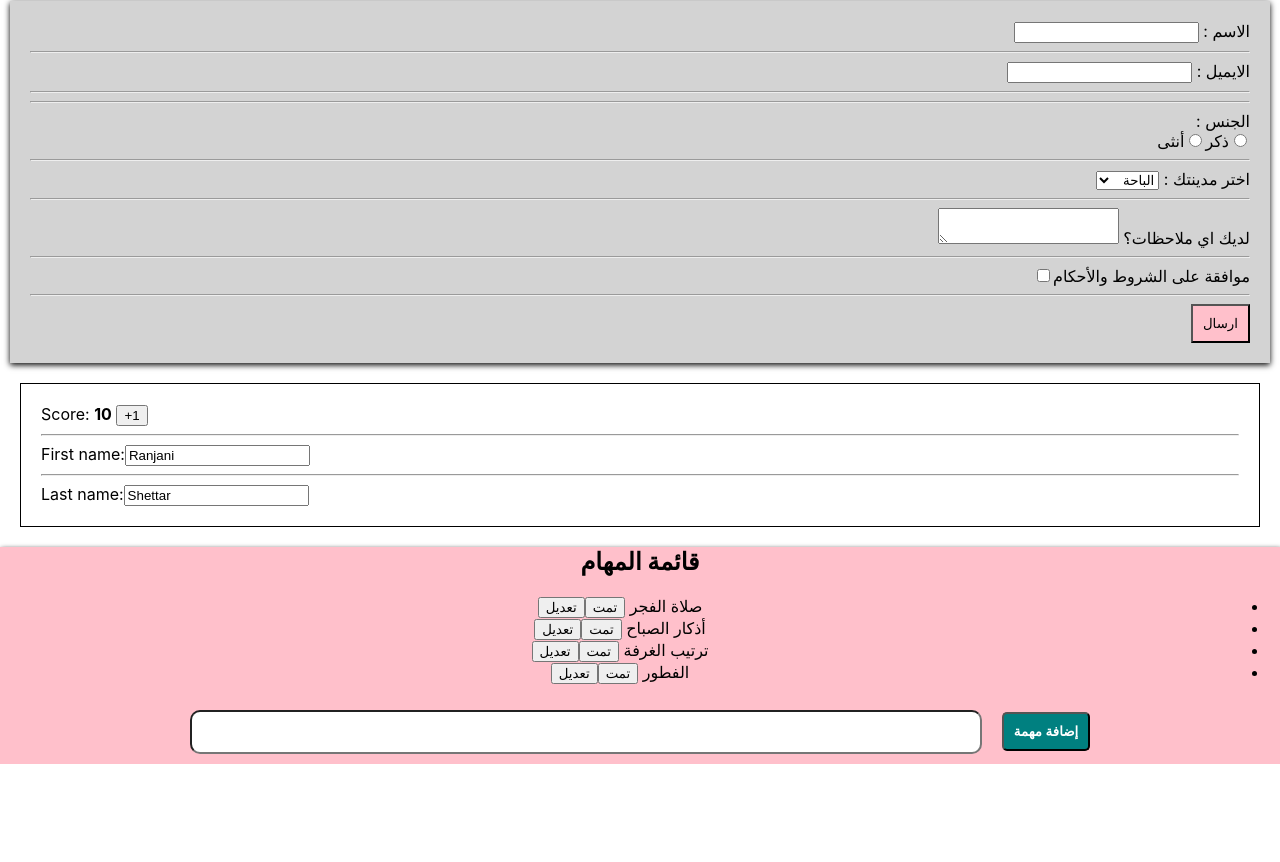
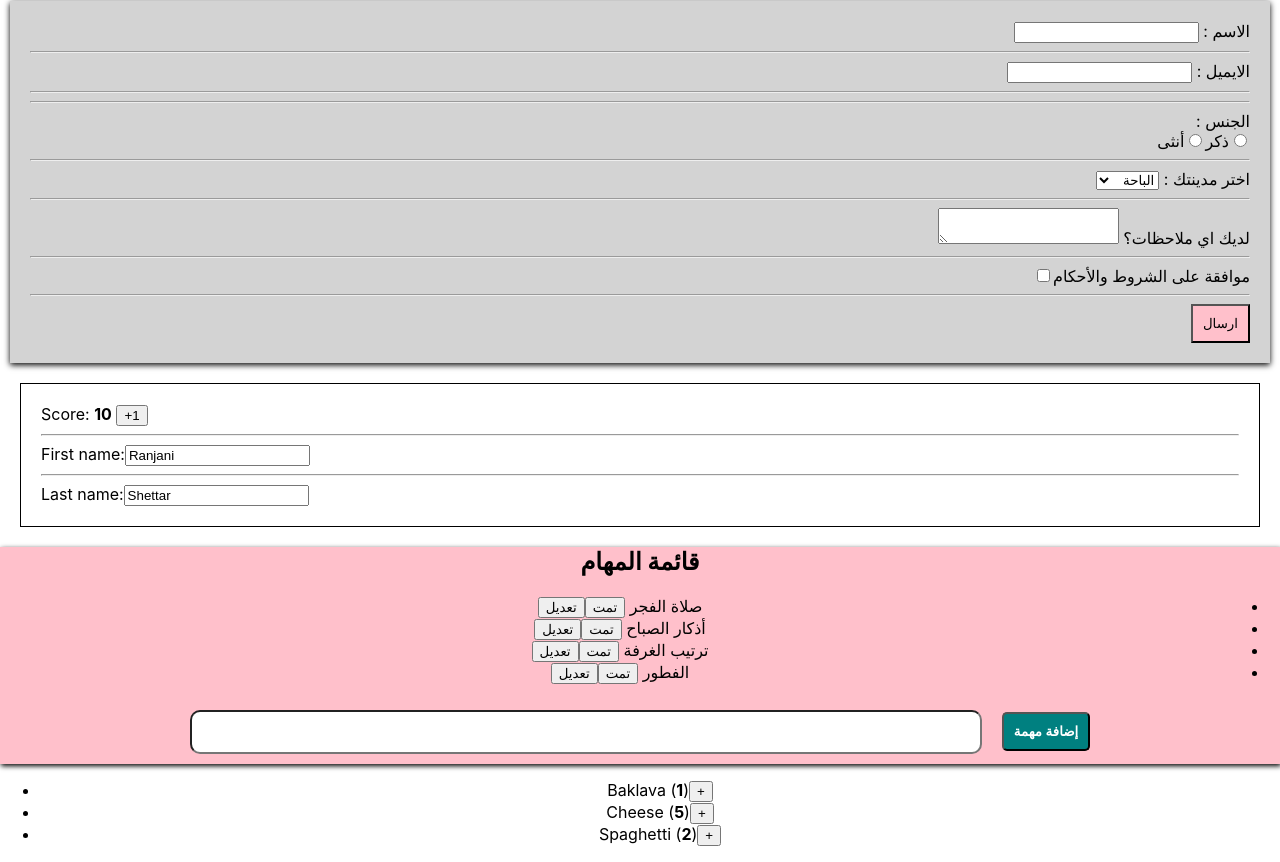
Before and after one commit to FatimaALzahrani/React-app, a React (Create React App) app: page / in a window 1280 px wide. Shown: the part 1275-2137 px from the top of the page. Before the commit the page ends 2039 px from the top, so only its background shows below. Built offline with nearby package versions, Linux system fonts and the light colour scheme.

Commit message:
Update Array State Challenge

```diff
--- a/src/App.js
+++ b/src/App.js
@@ -9,6 +9,7 @@ import InputState from "./InputState";
 import Form from "./Form";
 import Scoreboard from "./Score";
 import ArrayState from "./ArrayState";
+import ShoppingCart from "./ShopingCart";
 
 function App() {
   const Posts = [
@@ -50,6 +51,7 @@ function App() {
       <Form />
       <Scoreboard />
       <ArrayState />
+      <ShoppingCart />
     </div>
   );
 }
--- /dev/null
+++ b/src/ShopingCart.js
@@ -0,0 +1,49 @@
+import { useState } from "react";
+
+const initialProducts = [
+  {
+    id: 0,
+    name: "Baklava",
+    count: 1,
+  },
+  {
+    id: 1,
+    name: "Cheese",
+    count: 5,
+  },
+  {
+    id: 2,
+    name: "Spaghetti",
+    count: 2,
+  },
+];
+
+export default function ShoppingCart() {
+  const [products, setProducts] = useState(initialProducts);
+
+  function handleIncreaseClick(productId) {
+    const newProducts = products.map((product) => {
+      if (product.id === productId)
+        return { id: product.id, name: product.name, count: 1 + product.count };
+      else return product;
+    });
+    setProducts(newProducts);
+  }
+
+  return (
+    <ul style={{ textAlign: "center" }}>
+      {products.map((product) => (
+        <li key={product.id}>
+          {product.name} (<b>{product.count}</b>)
+          <button
+            onClick={() => {
+              handleIncreaseClick(product.id);
+            }}
+          >
+            +
+          </button>
+        </li>
+      ))}
+    </ul>
+  );
+}
```
